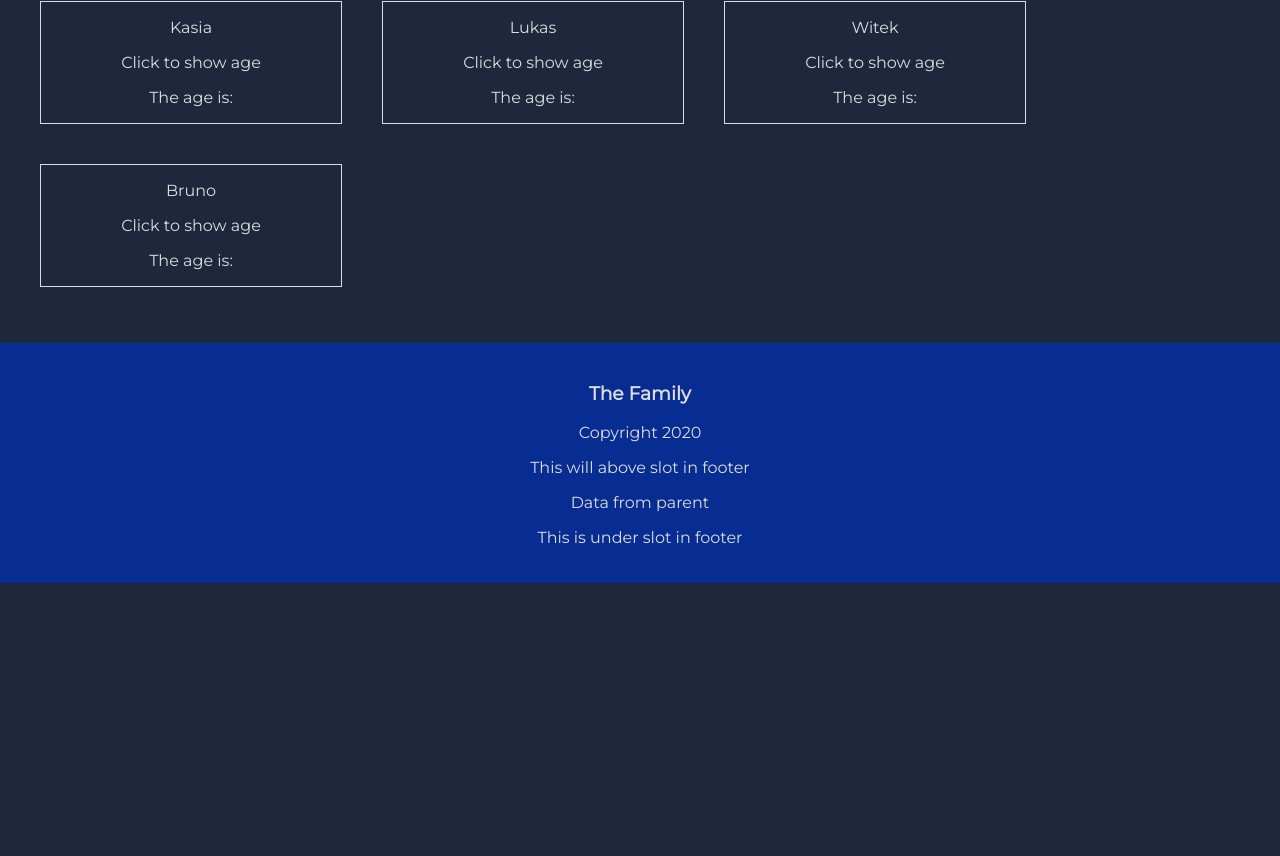
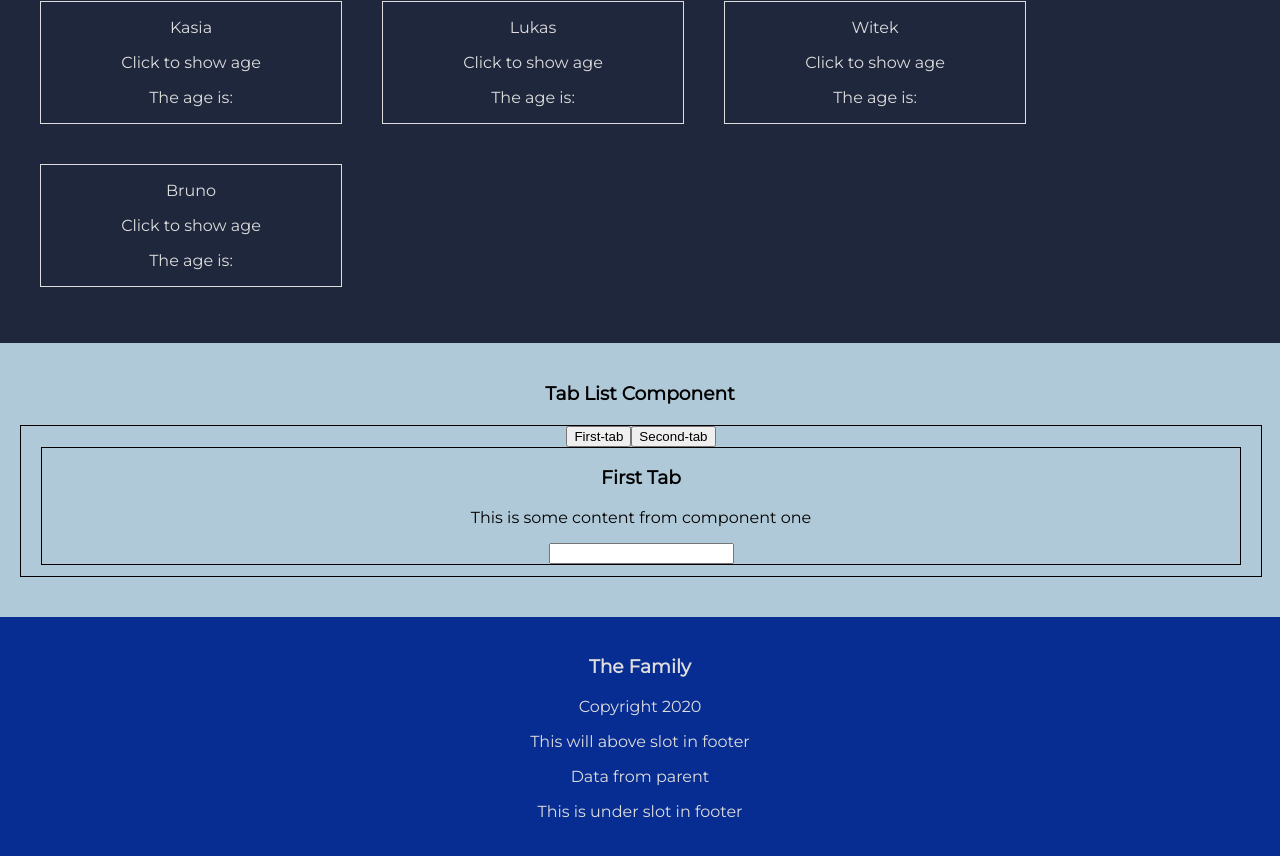
Before and after one commit to Lucascoorek/first-vue, a Vue app: page / in a window 1280 px wide. Shown: the part 394-1250 px from the top of the page. Before the commit the page ends 977 px from the top, so only its background shows below. Built offline with nearby package versions, Linux system fonts and the light colour scheme.

Commit message:
dynamic components

```diff
--- a/src/App.vue
+++ b/src/App.vue
@@ -2,6 +2,7 @@
   <div id="app">
     <app-header msg="Family App" v-on:titleChange="dataTitleChange($event)" />
     <app-main v-bind:family="family" />
+    <TabList />
     <app-footer msg="Copyright 2020">
       <div slot="footer">
         <p>{{footerData}}</p>
@@ -14,13 +15,15 @@
 import Header from "./components/header.vue";
 import Main from "./components/main";
 import Footer from "./components/footer";
+import TabList from "./components/tab-component/tab-list";
 
 export default {
   name: "App",
   components: {
     "app-header": Header,
     "app-main": Main,
-    "app-footer": Footer
+    "app-footer": Footer,
+    TabList
   },
   data() {
     return {
@@ -51,6 +54,6 @@ export default {
   margin: 0;
   display: flex;
   flex-direction: column;
-  height: 100vh;
+  min-height: 100vh;
 }
 </style>
--- /dev/null
+++ b/src/components/tab-component/tab-first.vue
@@ -0,0 +1,27 @@
+<template>
+  <div class="tab-one">
+    <h3>{{title}}</h3>
+    <p>{{ msg }}</p>
+    <input type="text" />
+  </div>
+</template>
+
+<script>
+export default {
+  name: "FirstTab",
+  data() {
+    return {
+      title: "First Tab",
+      msg: "This is some content from component one"
+    };
+  }
+};
+</script>
+
+<!-- Add "scoped" attribute to limit CSS to this component only -->
+<style scoped>
+.tab-one {
+  margin: 0 20px;
+  border: 1px solid #000;
+}
+</style>
--- /dev/null
+++ b/src/components/tab-component/tab-list.vue
@@ -0,0 +1,47 @@
+<template>
+  <div class="tab-list">
+    <h3>{{title}}</h3>
+    <div class="tab-container">
+      <button @click="component='first-tab'">First-tab</button>
+      <button @click="component='second-tab'">Second-tab</button>
+      <keep-alive>
+        <component v-bind:is="component"></component>
+      </keep-alive>
+    </div>
+  </div>
+</template>
+
+<script>
+import FirstTab from "./tab-first";
+import SecondTab from "./tab-second";
+
+export default {
+  name: "TabList",
+  components: {
+    "first-tab": FirstTab,
+    "second-tab": SecondTab
+  },
+  props: {},
+  data() {
+    return {
+      title: "Tab List Component",
+      component: "first-tab"
+    };
+  }
+};
+</script>
+
+<!-- Add "scoped" attribute to limit CSS to this component only -->
+<style scoped>
+.tab-list {
+  background-color: rgb(175, 201, 216);
+  color: #000;
+  padding: 20px;
+}
+.tab-container {
+  border: 1px solid #000;
+  margin: 20px auto;
+  width: 100%;
+  height: 150px;
+}
+</style>
--- /dev/null
+++ b/src/components/tab-component/tab-second.vue
@@ -0,0 +1,26 @@
+<template>
+  <div class="tab-second">
+    <h3>{{title}}</h3>
+    <p>{{ msg }}</p>
+  </div>
+</template>
+
+<script>
+export default {
+  name: "SecondTab",
+  data() {
+    return {
+      title: "Second Tab",
+      msg: "This is some content from component two"
+    };
+  }
+};
+</script>
+
+<!-- Add "scoped" attribute to limit CSS to this component only -->
+<style scoped>
+.tab-second {
+  margin: 0 20px;
+  border: 1px solid #000;
+}
+</style>
```
